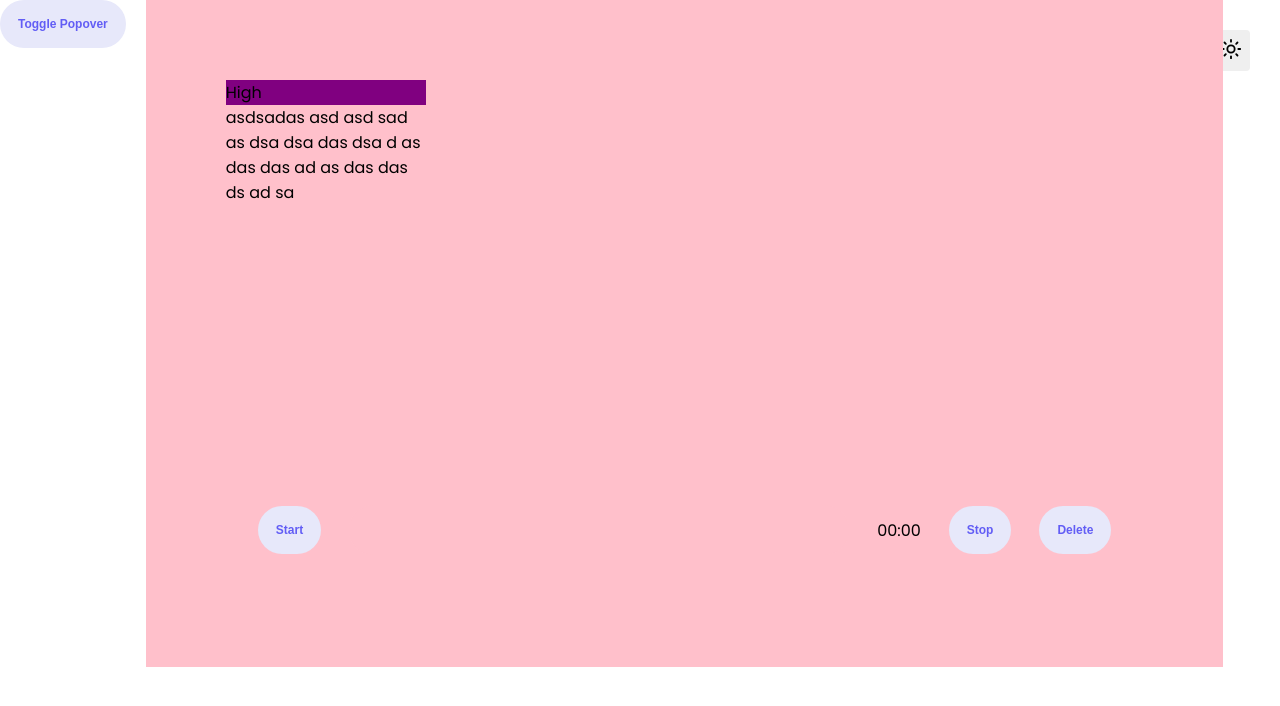
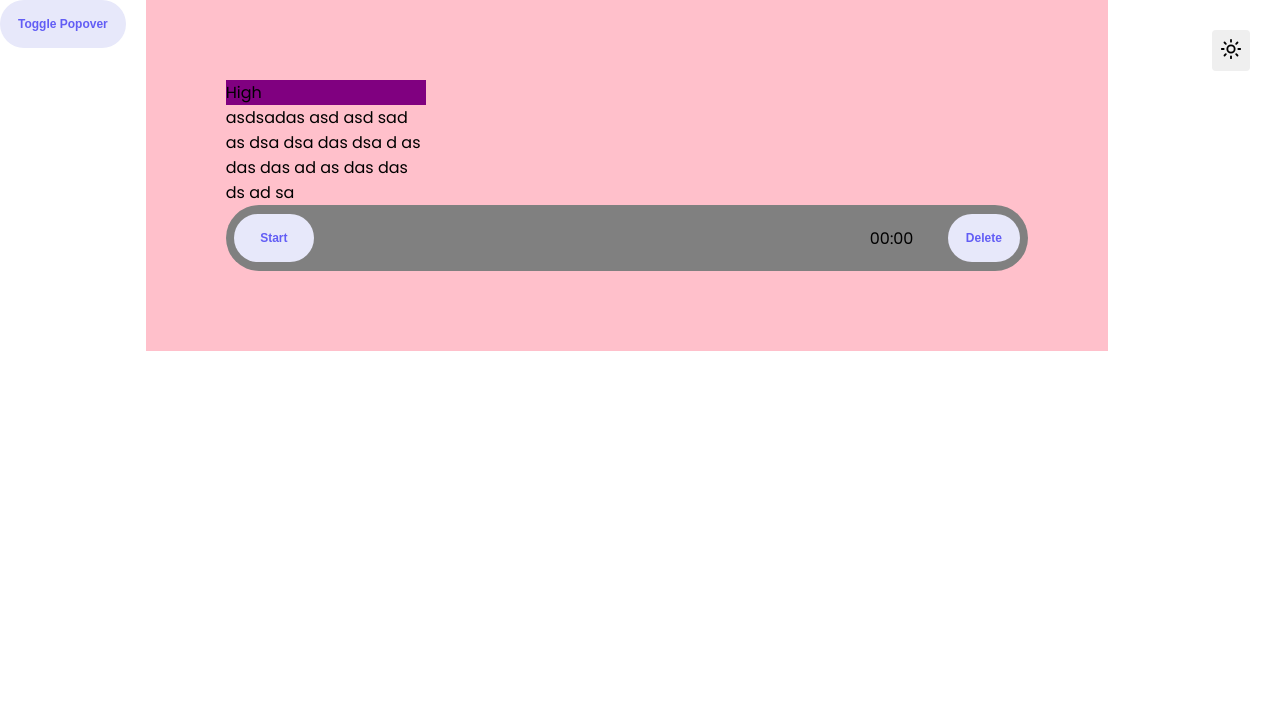
Before and after one commit to mayank-96/comment-box, a Next.js app: page / in a window 1280 px wide. Both pictures are taken after a click on the button "Toggle Popover". Shown: the top 706 px of the page. Built offline with nearby package versions, Linux system fonts and the light colour scheme.

Commit message:
feat: added audio recorder

```diff
--- /dev/null
+++ b/src/components/AudioRecorder/AudioRecorderDelete.tsx
@@ -0,0 +1,18 @@
+import React from 'react';
+import Button from '../Button';
+import { useAudioRecorderContext } from '.';
+
+function AudioRecorderDelete() {
+  const { handleReset } = useAudioRecorderContext();
+  return (
+    <Button
+      onClick={() => {
+        handleReset();
+      }}
+    >
+      Delete
+    </Button>
+  );
+}
+
+export default AudioRecorderDelete;
--- /dev/null
+++ b/src/components/AudioRecorder/AudioRecorderTime.tsx
@@ -0,0 +1,10 @@
+import React from 'react';
+import { useAudioRecorderContext } from '.';
+import { secondsToMMSS } from '@/utils/time';
+
+function AudioRecorderTime() {
+  const { data } = useAudioRecorderContext();
+  return <div style={{ width: 50 }}>{secondsToMMSS(data.length)}</div>;
+}
+
+export default AudioRecorderTime;
--- /dev/null
+++ b/src/components/AudioRecorder/AudioRecorderTrigger.tsx
@@ -0,0 +1,17 @@
+import React from 'react';
+import Button from '../Button';
+import { useAudioRecorderContext } from '.';
+
+function AudioRecorderTrigger() {
+  const { handleToggle, startRecording } = useAudioRecorderContext();
+  return (
+    <Button
+      onClick={handleToggle}
+      style={{ width: 80, alignItems: 'center', justifyContent: 'center' }}
+    >
+      {startRecording ? 'Pause' : 'Start'}
+    </Button>
+  );
+}
+
+export default AudioRecorderTrigger;
--- /dev/null
+++ b/src/components/AudioRecorder/AudioRecorderWave.tsx
@@ -0,0 +1,38 @@
+import React from 'react';
+import { useAudioRecorderContext } from '.';
+
+function AudioRecorderWave({ ...props }: any) {
+  const { containerWidth, barGap, data, barWidth, transformX } =
+    useAudioRecorderContext();
+
+  return (
+    <div
+      style={{
+        height: 50,
+        width: containerWidth,
+        display: 'flex',
+        alignItems: 'center',
+        gap: barGap,
+        overflow: 'hidden',
+      }}
+    >
+      {data.map((item: any, index: any) => {
+        return (
+          <div
+            key={index}
+            style={{
+              backgroundColor: 'white',
+              height: 32 * item + 3,
+              borderRadius: 999,
+              flex: `0 0 ${barWidth}px`,
+              transform: `translateX(-${transformX}px)`,
+              transition: '1s ease-out',
+            }}
+          />
+        );
+      })}
+    </div>
+  );
+}
+
+export default AudioRecorderWave;
--- a/src/components/AudioRecorder/index.tsx
+++ b/src/components/AudioRecorder/index.tsx
@@ -1,43 +1,22 @@
-import React, { useState, useEffect } from 'react';
-import Button from '../Button';
+import React, { createContext, useContext } from 'react';
+import AudioRecorderTrigger from './AudioRecorderTrigger';
+import AudioRecorderDelete from './AudioRecorderDelete';
+import AudioRecorderTime from './AudioRecorderTime';
+import AudioRecorderWave from './AudioRecorderWave';
 
-function secondsToMMSS(seconds: number) {
-  const minutes = Math.floor(seconds / 60);
-  const remainingSeconds = seconds % 60;
+const AudioRecorderContext = createContext<any>('');
 
-  const MM = minutes < 10 ? `0${minutes}` : `${minutes}`;
-  const SS =
-    remainingSeconds < 10 ? `0${remainingSeconds}` : `${remainingSeconds}`;
-
-  return `${MM}:${SS}`;
+export function useAudioRecorderContext() {
+  return useContext(AudioRecorderContext);
 }
 
-const AudioRecorder = () => {
-  const [data, setData] = useState<any>([]);
-  const [startRecording, setStartRecording] = useState(false);
-
-  useEffect(() => {
-    let intervalId: any;
-
-    if (startRecording) {
-      intervalId = setInterval(() => {
-        const randomValue = Math.random();
-        setData((prevData: any) => [...prevData, randomValue]);
-      }, 1000);
-    } else {
-      if (intervalId) {
-        clearInterval(intervalId);
-        console.log(data);
-      }
-    }
-
-    return () => {
-      if (intervalId) {
-        clearInterval(intervalId);
-      }
-    };
-  }, [startRecording]);
-
+const AudioRecorder = ({
+  startRecording,
+  data,
+  handleToggle,
+  handleReset,
+  ...props
+}: any) => {
   const containerWidth = 500;
   const barWidth = 3;
   const barGap = 2;
@@ -52,52 +31,32 @@ const AudioRecorder = () => {
   return (
     <div
       style={{
-        padding: 32,
-        paddingTop: 300,
+        padding: 8,
         display: 'flex',
         gap: 28,
         alignItems: 'center',
+        justifyContent: 'center',
+        borderRadius: 999,
+        backgroundColor: 'gray',
       }}
     >
-      <Button onClick={() => setStartRecording(true)}>Start</Button>
-      <div
-        style={{
-          height: 50,
-          width: containerWidth,
-          backgroundColor: 'pink',
-          borderRadius: 28,
-          display: 'flex',
-          alignItems: 'center',
-          gap: barGap,
-          overflow: 'hidden',
+      <AudioRecorderContext.Provider
+        value={{
+          data,
+          handleToggle,
+          startRecording,
+          handleReset,
+          containerWidth,
+          barGap,
+          barWidth,
+          transformX,
         }}
       >
-        {data.map((item: any, index: any) => {
-          return (
-            <div
-              key={index}
-              style={{
-                backgroundColor: 'white',
-                height: 42 * item + 3,
-                borderRadius: 24,
-                flex: `0 0 ${barWidth}px`,
-                transform: `translateX(-${transformX}px)`,
-                transition: '1s ease-out',
-              }}
-            />
-          );
-        })}
-      </div>
-      <div>{secondsToMMSS(data.length)}</div>
-      <Button onClick={() => setStartRecording(false)}>Stop</Button>
-      <Button
-        onClick={() => {
-          setData([]);
-          setStartRecording(false);
-        }}
-      >
-        Delete
-      </Button>
+        <AudioRecorderTrigger />
+        <AudioRecorderWave />
+        <AudioRecorderTime />
+        <AudioRecorderDelete />
+      </AudioRecorderContext.Provider>
     </div>
   );
 };
--- a/src/stories/BasicPopover.tsx
+++ b/src/stories/BasicPopover.tsx
@@ -4,14 +4,50 @@ import Select from '@/components/Select';
 import SelectItem from '@/components/Select/SelectItem';
 import SelectOptions from '@/components/Select/SelectOptions';
 import SelectText from '@/components/Select/SelectText';
-import React, { useState, useRef } from 'react';
+import React, { useState, useRef, useEffect } from 'react';
 import styles from '@/styles/Select.module.css';
-import { Flag } from 'lucide-react';
 import AudioRecorder from '@/components/AudioRecorder';
+import AudioRecorderTrigger from '@/components/AudioRecorder/AudioRecorderTrigger';
+import AudioRecorderWave from '@/components/AudioRecorder/AudioRecorderWave';
+import AudioRecorderTime from '@/components/AudioRecorder/AudioRecorderTime';
+import AudioRecorderDelete from '@/components/AudioRecorder/AudioRecorderDelete';
 
 function Basic() {
   const [visible, setVisible] = useState(false);
   const triggerRef = useRef(null);
+  const [data, setData] = useState<any>([]);
+  const [startRecording, setStartRecording] = useState(false);
+
+  const handleToggle = () => {
+    setStartRecording((prev: any) => !prev);
+  };
+
+  const handleReset = () => {
+    handleToggle();
+    setData([]);
+  };
+
+  useEffect(() => {
+    let intervalId: any;
+
+    if (startRecording) {
+      intervalId = setInterval(() => {
+        const randomValue = Math.random();
+        setData((prevData: any) => [...prevData, randomValue]);
+      }, 1000);
+    } else {
+      if (intervalId) {
+        clearInterval(intervalId);
+        console.log(data);
+      }
+    }
+
+    return () => {
+      if (intervalId) {
+        clearInterval(intervalId);
+      }
+    };
+  }, [startRecording]);
 
   const handleClose = () => {
     setVisible(false);
@@ -51,11 +87,23 @@ function Basic() {
               <SelectItem value='medium'>Medium</SelectItem>
             </SelectOptions>
           </Select>
+
           <div style={{ width: 200 }}>
             asdsadas asd asd sad as dsa dsa das dsa d as das das ad as das das
             ds ad sa
           </div>
-          <AudioRecorder />
+
+          <AudioRecorder
+            startRecording={startRecording}
+            data={data}
+            handleToggle={handleToggle}
+            handleReset={handleReset}
+          >
+            <AudioRecorderTrigger />
+            <AudioRecorderWave />
+            <AudioRecorderTime />
+            <AudioRecorderDelete />
+          </AudioRecorder>
         </div>
       </Popover>
     </div>
--- /dev/null
+++ b/src/utils/time.ts
@@ -0,0 +1,12 @@
+function secondsToMMSS(seconds: number) {
+  const minutes = Math.floor(seconds / 60);
+  const remainingSeconds = seconds % 60;
+
+  const MM = minutes < 10 ? `0${minutes}` : `${minutes}`;
+  const SS =
+    remainingSeconds < 10 ? `0${remainingSeconds}` : `${remainingSeconds}`;
+
+  return `${MM}:${SS}`;
+}
+
+export { secondsToMMSS };
```
